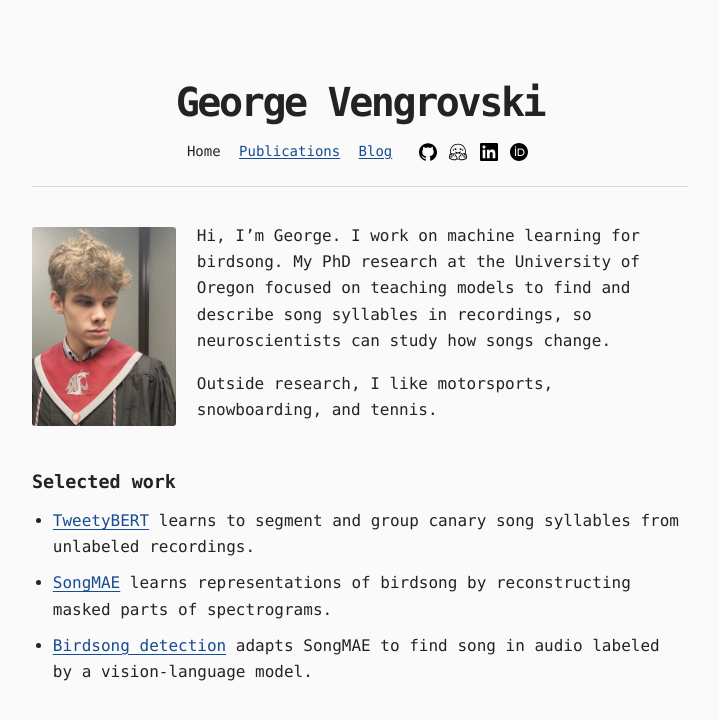
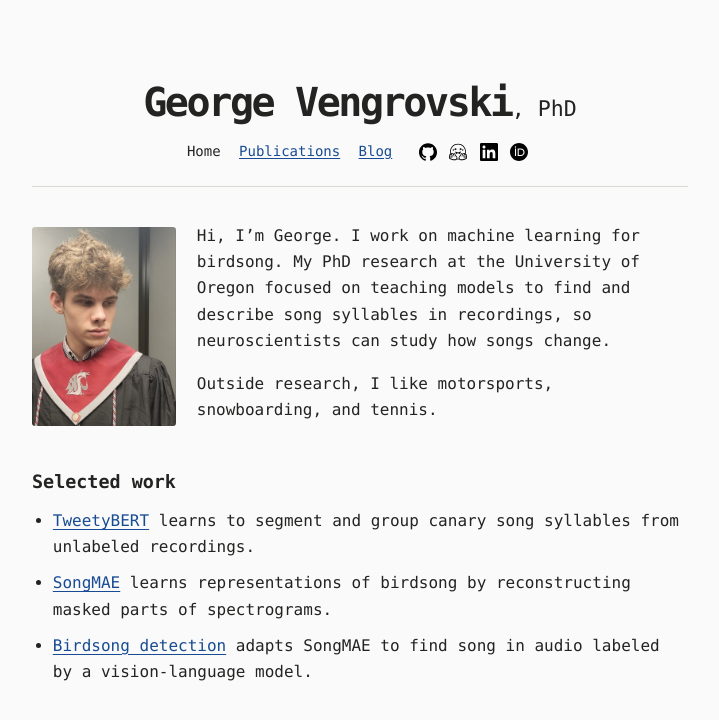
Before and after one commit to georgevenven/personal_website, a Jekyll site: the page built from index.md, in a window 1280 px wide. Shown: the top 720 px of the page, without its empty margins (280-999 px from the left). Built offline with Jekyll 4.4.1, drawn with Linux system fonts in a browser that asks for light colours.

Commit message:
Add PhD credential to site header

```diff
--- a/_layouts/default.html
+++ b/_layouts/default.html
@@ -10,9 +10,9 @@
   <body>
     <header class="site-header">
       {% if page.url == '/' %}
-        <h1>{{ site.title }}</h1>
+        <h1>{{ site.title }}<span class="credential">,&nbsp;PhD</span></h1>
       {% else %}
-        <p class="site-name">{{ site.title }}</p>
+        <p class="site-name">{{ site.title }}<span class="credential">,&nbsp;PhD</span></p>
       {% endif %}
       {% include navigation.html %}
     </header>
--- a/assets/style.css
+++ b/assets/style.css
@@ -26,6 +26,12 @@ body {
   letter-spacing: -0.06em;
   line-height: 1.1;
   margin: 0 0 0.85rem;
+}
+
+.credential {
+  font-size: 0.54em;
+  font-weight: 500;
+  letter-spacing: normal;
 }
 
 .site-nav, .site-links, .profile-links {
```
